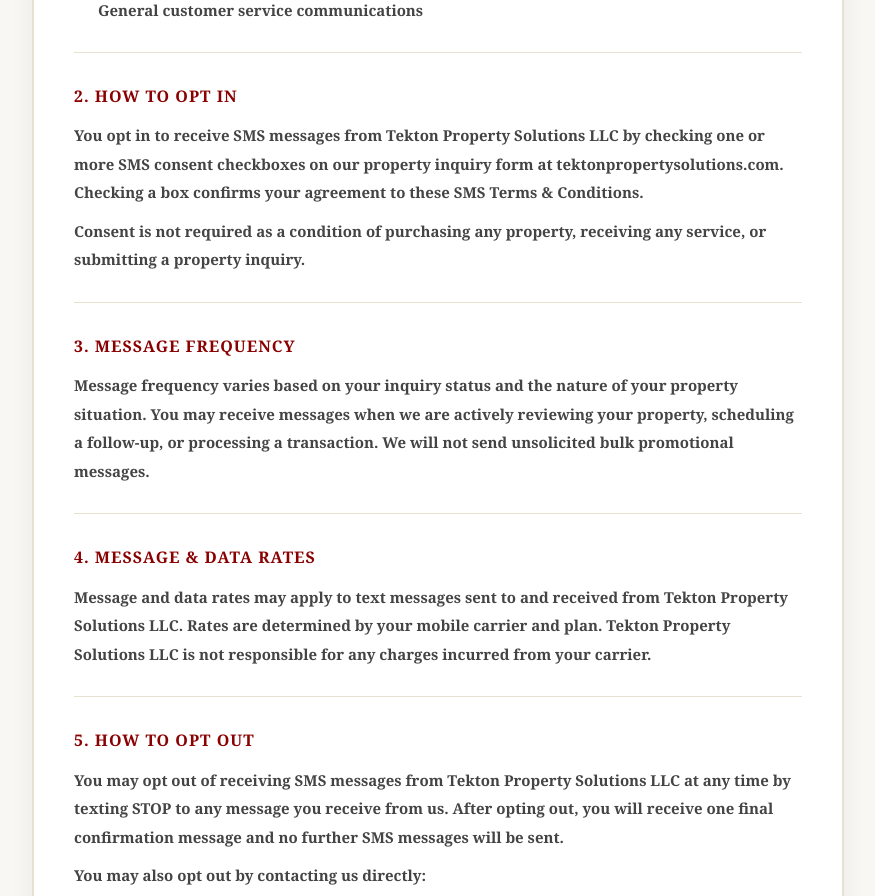
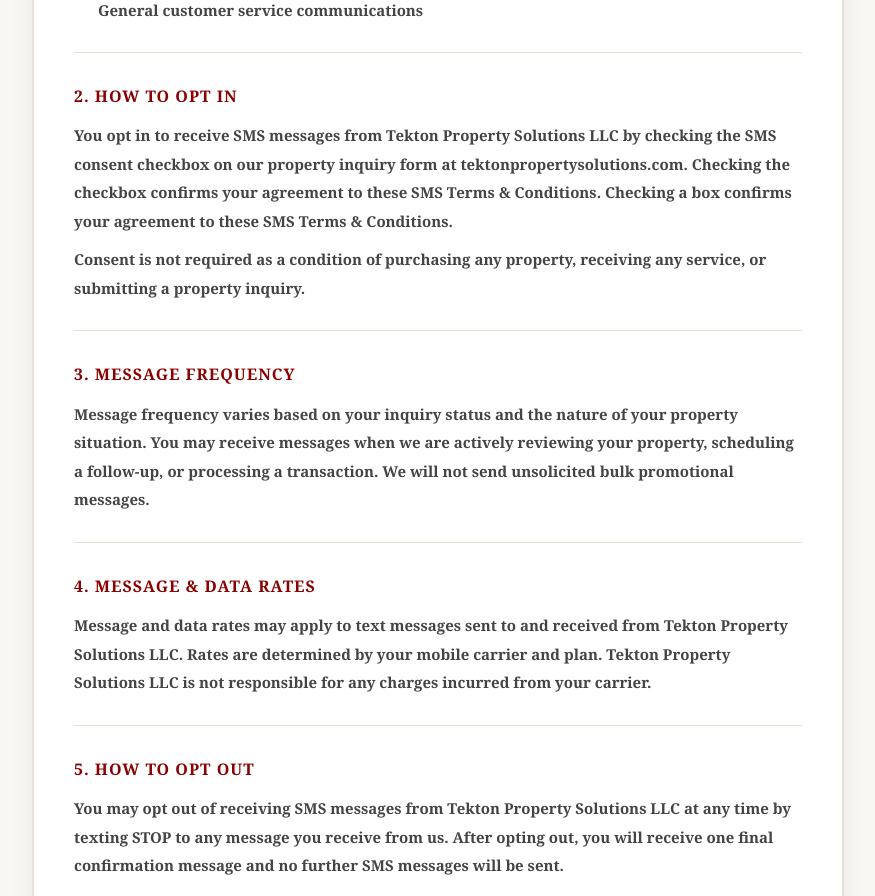
Before and after one commit to nijackacquisitions56/nijack-property-solutions, a React (Vite) app: page /sms-terms in a window 1280 px wide. Shown: the part 800-1696 px from the top of the page, without its empty margins (202-1077 px from the left). Built offline with nearby package versions, Linux system fonts and the light colour scheme.

Commit message:
Update SmsTerms.jsx

```diff
--- a/src/SmsTerms.jsx
+++ b/src/SmsTerms.jsx
@@ -50,7 +50,7 @@ const SmsTerms = () => {
 
             <section>
               <h2 style={{ color: '#8B0000', fontWeight: 900, textTransform: 'uppercase', fontSize: 16, letterSpacing: 1, marginBottom: 10 }}>2. How to Opt In</h2>
-              <p style={{ margin: 0 }}>You opt in to receive SMS messages from Tekton Property Solutions LLC by checking one or more SMS consent checkboxes on our property inquiry form at tektonpropertysolutions.com. Checking a box confirms your agreement to these SMS Terms &amp; Conditions.</p>
+              <p style={{ margin: 0 }}>You opt in to receive SMS messages from Tekton Property Solutions LLC by checking the SMS consent checkbox on our property inquiry form at tektonpropertysolutions.com. Checking the checkbox confirms your agreement to these SMS Terms & Conditions. Checking a box confirms your agreement to these SMS Terms &amp; Conditions.</p>
               <p style={{ margin: '10px 0 0' }}>Consent is not required as a condition of purchasing any property, receiving any service, or submitting a property inquiry.</p>
             </section>
 
```
